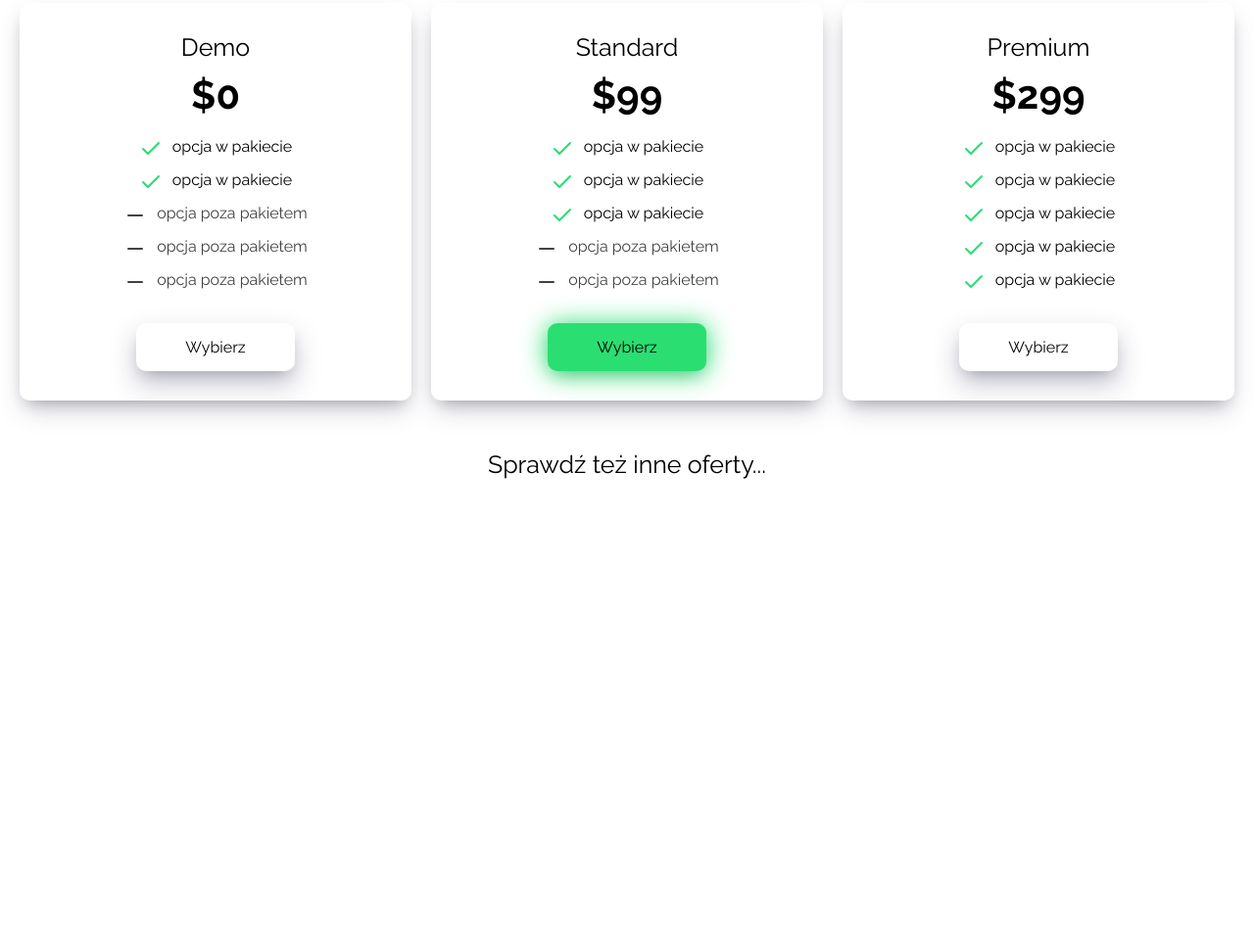
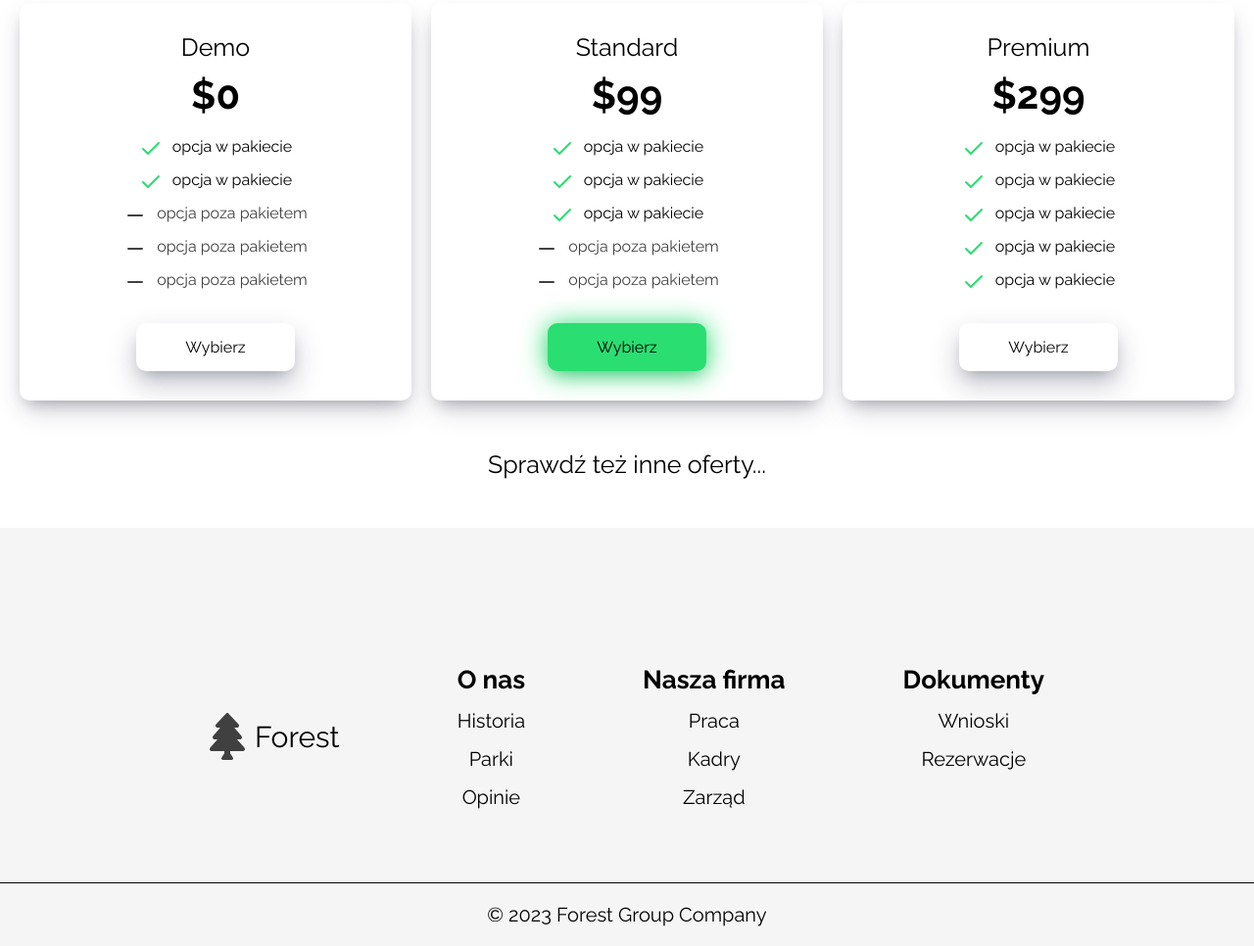
Before and after one commit to MaciejMi/Forest-Group, a website: page index.html in a window 1280 px wide. Shown: the part 1697-2663 px from the top of the page at 98% size. Before the commit the page ends 2236 px from the top, so only its background shows below. Drawn offline with Linux system fonts and the light colour scheme.

Commit message:
finish footer

```diff
--- a/index.html
+++ b/index.html
@@ -148,6 +148,33 @@
         <a class="offers__other-offers" href="#">Sprawdź też inne oferty...</a>
 
     </section>
+    <!-- USUŃ ID!!!! -->
+    <footer class="footer" id="footer">
+        <div class="footer__boxes">
+            <a class="footer__title"> <img src="./dist/img/tree.svg" alt="Ikonka drzewka iglastego">Forest</a>
+
+            <div class="footer__links">
+                <p>O nas</p>
+                <a href="#">Historia</a>
+                <a href="#">Parki</a>
+                <a href="#">Opinie</a>
+            </div>
+
+            <div class="footer__links">
+                <p>Nasza firma</p>
+                <a href="#">Praca</a>
+                <a href="#">Kadry</a>
+                <a href="#">Zarząd</a>
+            </div>
+
+            <div class="footer__links">
+                <p>Dokumenty</p>
+                <a href="#">Wnioski</a>
+                <a href="#">Rezerwacje</a>
+            </div>
+        </div>
+        <p class="footer__bottom">&copy; <span class="footer__year"></span> Forest Group Company</p>
+    </footer>
 
 </body>
 
--- a/src/js/main.js
+++ b/src/js/main.js
@@ -1,6 +1,7 @@
 const mobileNav = document.querySelector('.nav__items--mobile');
 const hamburger = document.querySelector('.hamburger');
 const navItems = document.querySelectorAll('.nav__items--mobile .nav__item');
+const footerYear = document.querySelector('.footer__year');
 
 hamburger.addEventListener('click', () => {
 	mobileNav.classList.toggle('hidden');
@@ -12,3 +13,10 @@ navItems.forEach(item => {
 		hamburger.classList.remove('is-active');
 	});
 });
+
+const handleCurrentYear = () => {
+	const year = new Date().getFullYear();
+	footerYear.textContent = year;
+};
+
+handleCurrentYear();
--- a/src/sass/style.scss
+++ b/src/sass/style.scss
@@ -274,6 +274,50 @@ body {
 	}
 }
 
+.footer {
+	position: relative;
+	padding: 8rem 4rem;
+	background-color: c.$white-smoke;
+	text-align: center;
+	&__boxes {
+		padding: 4rem 0;
+		display: flex;
+		flex-wrap: wrap;
+		justify-content: center;
+		gap: 4rem;
+	}
+
+	&__title {
+		display: flex;
+		align-items: center;
+		gap: 10px;
+		font-size: 3rem;
+	}
+
+	&__links {
+		display: flex;
+		flex-direction: column;
+		gap: 1rem;
+		p {
+			font-size: 2.2rem;
+			font-weight: bold;
+		}
+		a {
+			text-decoration: none;
+			color: c.$black;
+		}
+	}
+
+	&__bottom {
+		padding: 2rem 1rem;
+		position: absolute;
+		bottom: 0;
+		left: 0;
+		right: 0;
+		border-top: 1px solid c.$black;
+	}
+}
+
 @media (max-width: 767px) {
 	.header {
 		background-image: url('../img/jungle-small.jpg');
@@ -371,6 +415,27 @@ body {
 			font-size: 3.5rem;
 		}
 	}
+
+	.footer {
+		padding: 10rem 6rem;
+		&__boxes {
+			gap: 12rem;
+		}
+
+		&__links {
+			gap: 1.5rem;
+			p {
+				font-size: 2.6rem;
+			}
+			a {
+				font-size: 2rem;
+			}
+		}
+
+		&__bottom {
+			font-size: 2rem;
+		}
+	}
 }
 
 @media (min-width: 992px) {
```
Also changed, not shown: dist/css/style.min.css, dist/img/check (3).svg (deleted), dist/js/main.min.js.
